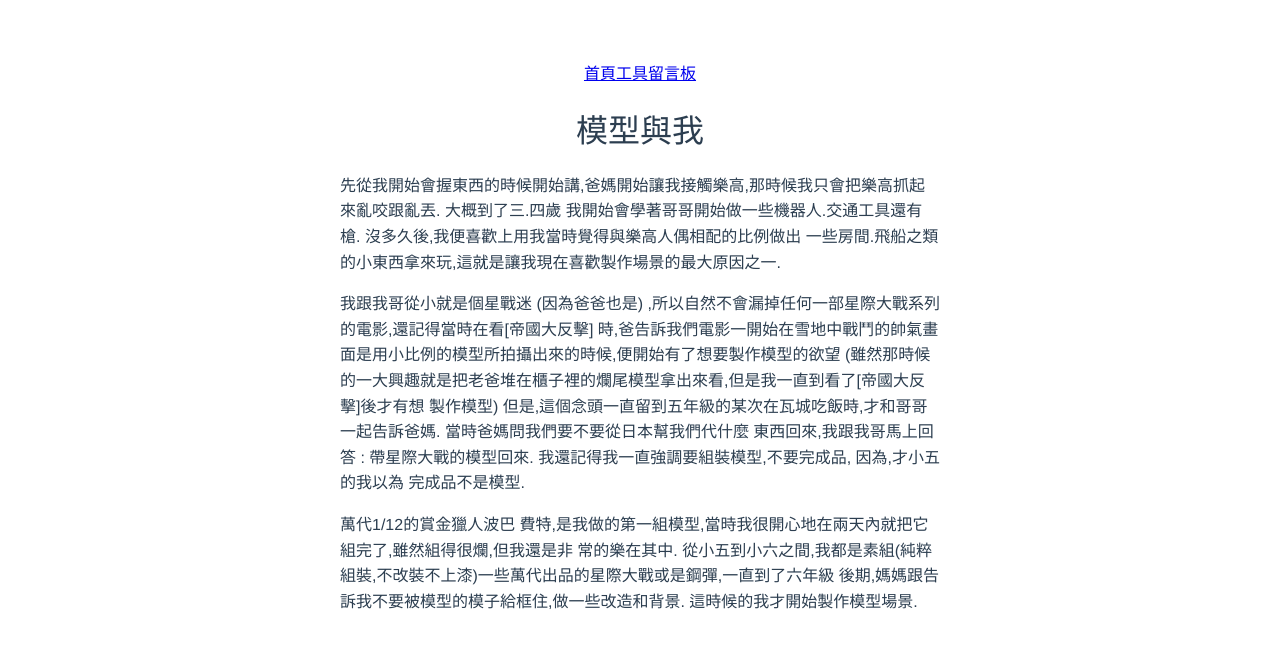
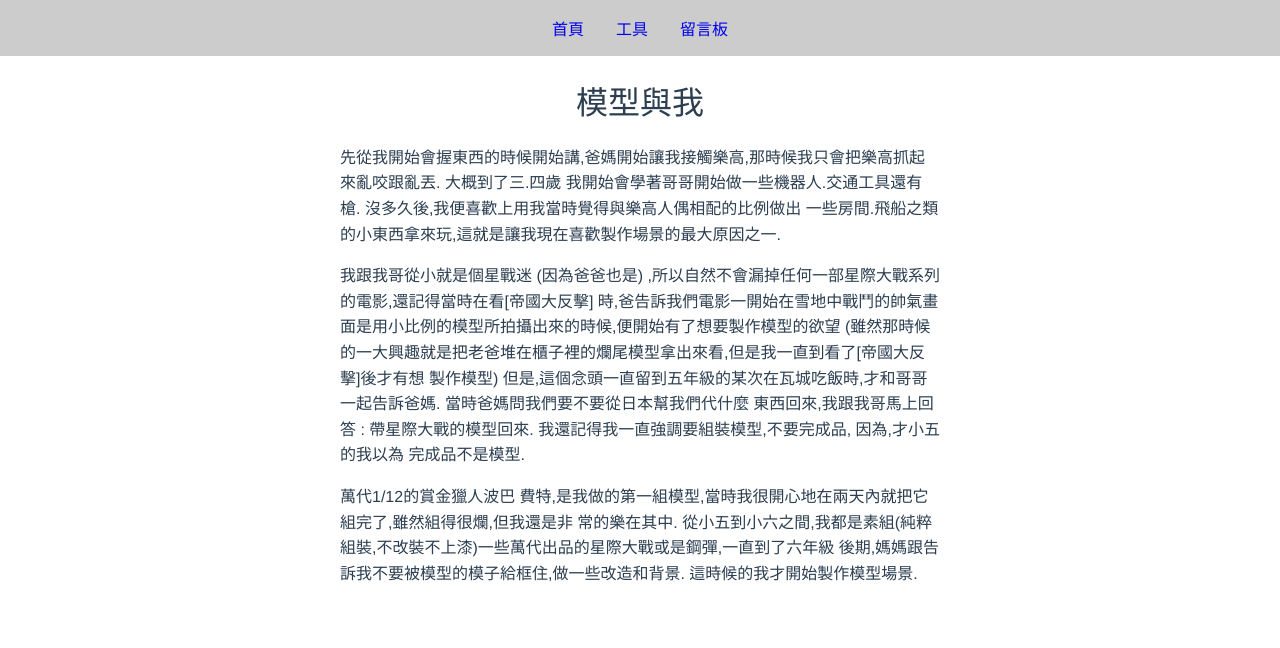
Before and after one commit to jinglunT/model, a Vue app: page /chat in a window 1280 px wide. Shown: the top 648 px of the page. Built offline with nearby package versions, Linux system fonts and the light colour scheme; what vuefire would draw is missing.

Commit message:
Update App.vue

```diff
--- a/src/App.vue
+++ b/src/App.vue
@@ -45,6 +45,12 @@ export default {
 </script>
 
 <style>
+
+html, body {
+  padding: 0;
+  margin: 0;
+}
+
 #app {
   font-family: 'Avenir', Helvetica, Arial, sans-serif,
                'Microsoft JhengHei', /*  中文字型 */
@@ -55,7 +61,17 @@ export default {
   -moz-osx-font-smoothing: grayscale;
   text-align: center;
   color: #2c3e50;
-  margin-top: 60px;
+}
+
+nav {
+  background-color: #ccc;
+  padding: 1em;
+}
+
+nav a {
+  margin: 0 1em;
+  cursor: pointer;
+  text-decoration: none;
 }
 
 .router-link-exact-active.router-link-active {
```
